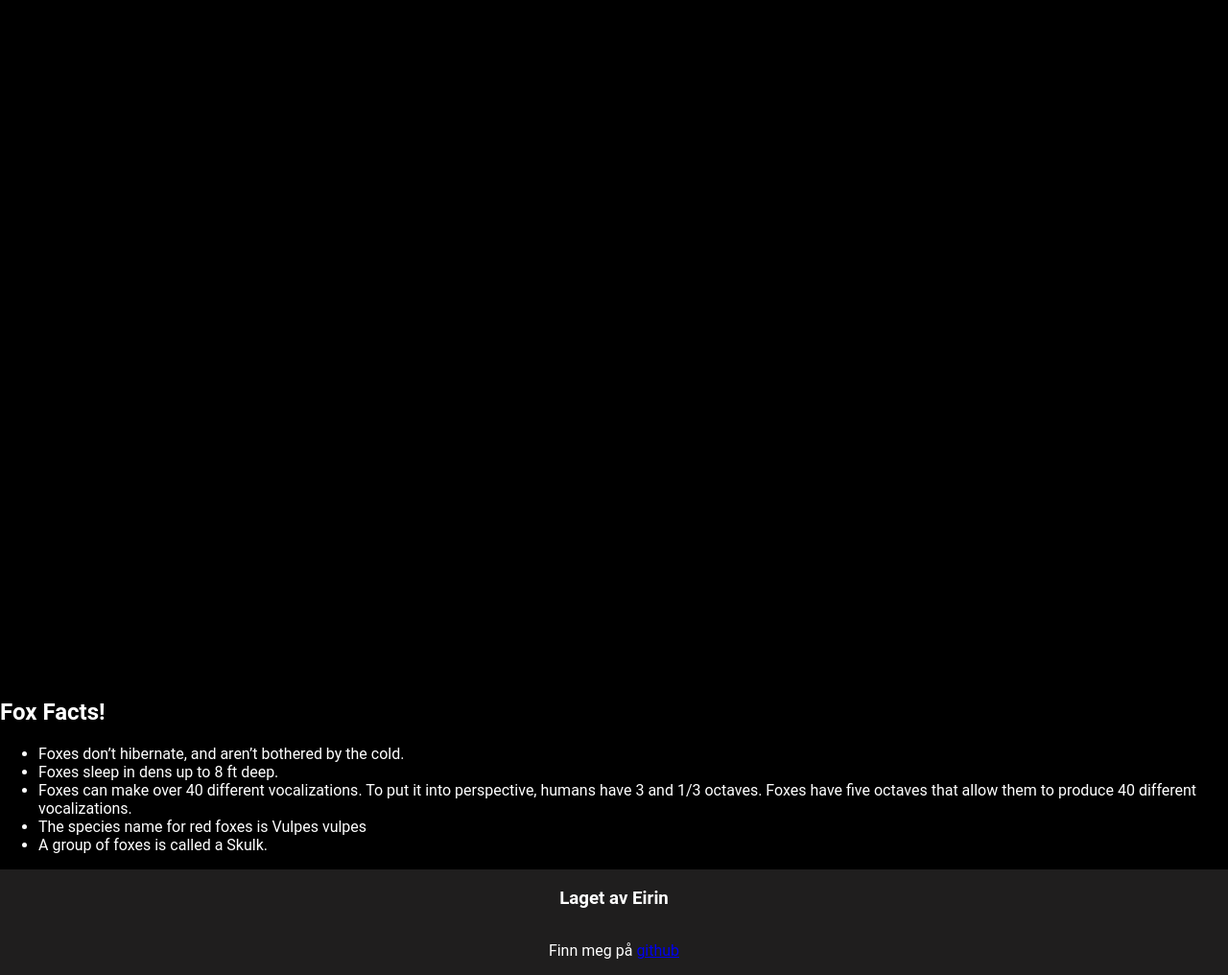
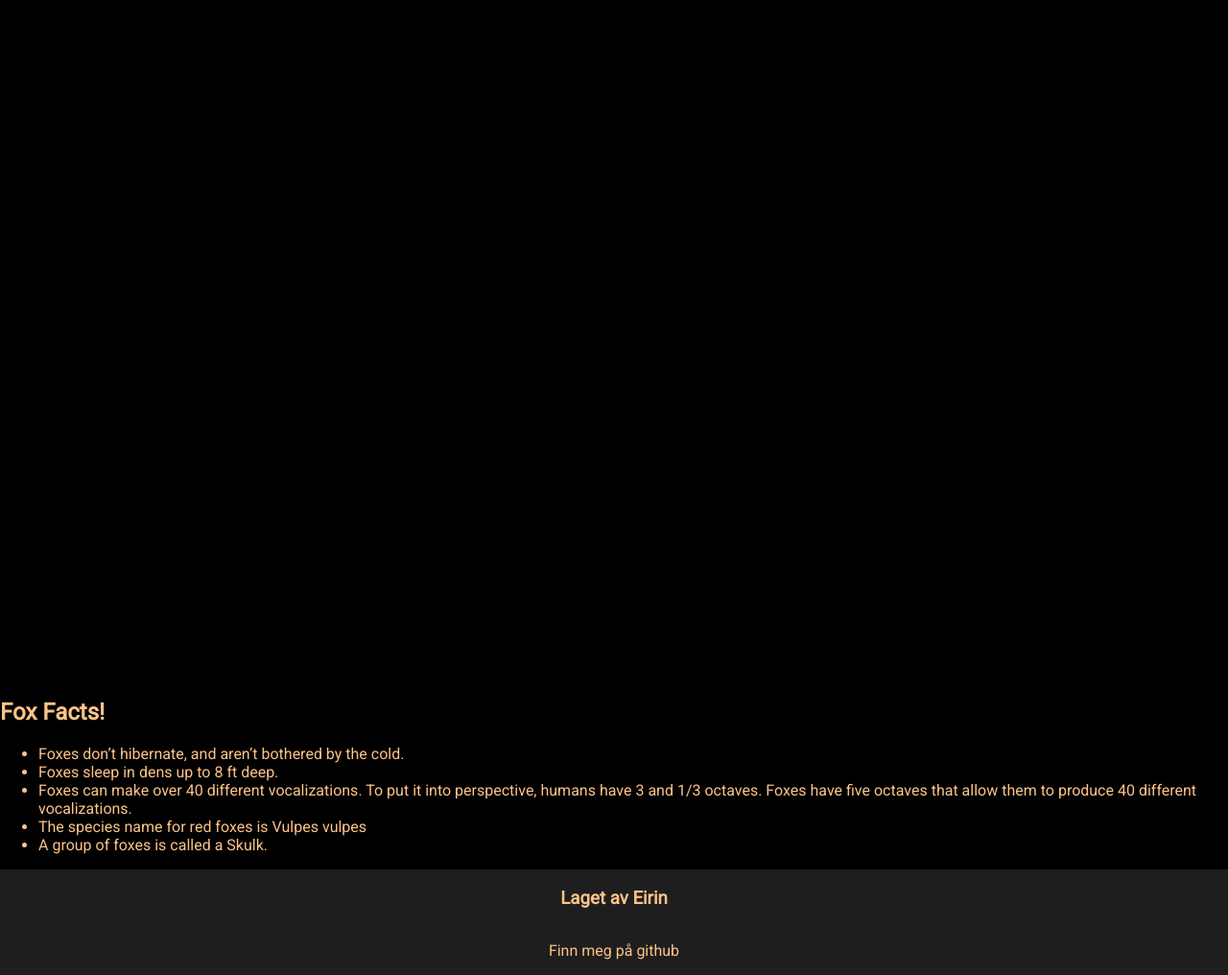
Before and after one commit to eirinedvinsen/kodeloftetg14_oppgave5, a website: page index.html in a window 1280 px wide. Shown: the part 72-1088 px from the top of the page at 96% size. Drawn offline with Linux system fonts and the light colour scheme; no server answers.

Commit message:
Fixing some styling

```diff
--- a/index.html
+++ b/index.html
@@ -6,6 +6,7 @@
     <meta charset="UTF-8" />
     <meta name="viewport" content="width=device-width" />
     <link rel="stylesheet" href="styles.css" />
+    <link href='https://fonts.googleapis.com/css?family=Roboto' rel='stylesheet'>
     <script type="module" src="script.js"></script>
   </head>
 
--- a/styles.css
+++ b/styles.css
@@ -35,6 +35,11 @@ body {
   gap: 10px;
 }
 
+a{
+  text-decoration: none;
+  color: var(--primaryColor);
+}
+
 
 img {
   max-width: 50%;
@@ -56,7 +61,7 @@ img {
 
 .dark {
   background-color: black;
-  color: white;
+  color: var(--primaryColor);
 }
 
 /* HEADER */
```
